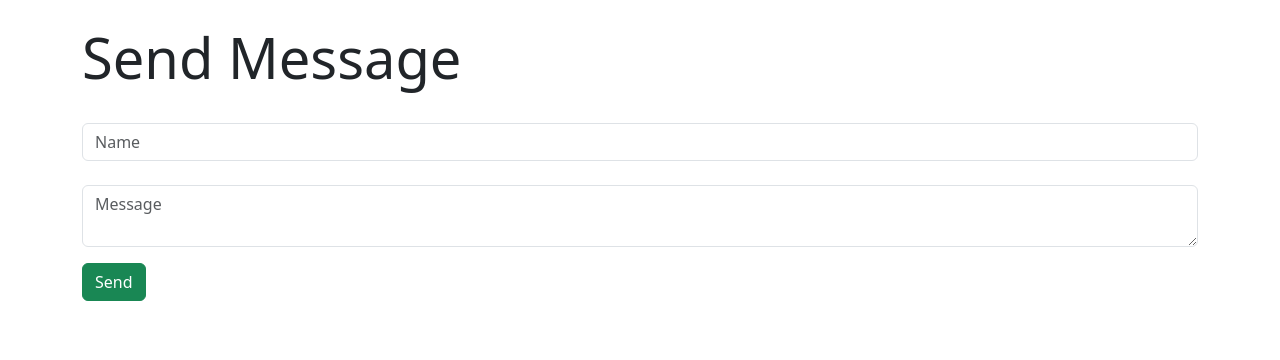
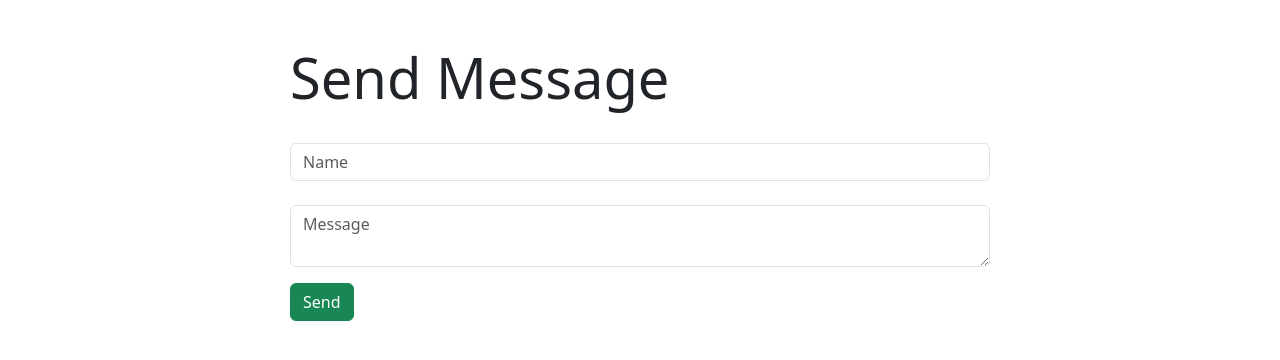
Before and after one commit to istrate-mihai/Chat_App, a website: page index.html in a window 1280 px wide. Drawn offline with nearby package versions, Linux system fonts and the light colour scheme; no server answers.

Commit message:
Added style for main container

```diff
--- a/index.html
+++ b/index.html
@@ -9,11 +9,14 @@
     <script src="https://cdn.jsdelivr.net/npm/bootstrap@5.3.3/dist/js/bootstrap.min.js" integrity="sha384-0pUGZvbkm6XF6gxjEnlmuGrJXVbNuzT9qBBavbLwCsOGabYfZo0T0to5eqruptLy" crossorigin="anonymous"></script>
     <script src="https://code.jquery.com/jquery-3.7.1.js" integrity="sha256-eKhayi8LEQwp4NKxN+CfCh+3qOVUtJn3QNZ0TciWLP4=" crossorigin="anonymous"></script>
     <script src="socket.io/socket.io.js"></script>
+    <link rel="stylesheet" href="./styles.css" />
   </head>
 
   <body>
     <div class="container">
       <br />
+
+      <div id="app">
         <div class="jumbotron">
           <h1 class="display-4">Send Message</h1>
           <br />
@@ -24,6 +27,7 @@
         </div>
 
         <div id="messages"></div>
+      </div>
     </div>
 
     <script>
--- /dev/null
+++ b/styles.css
@@ -0,0 +1,4 @@
+#app {
+  max-width: 700px;
+  margin: 20px auto;
+}
```
Lines whose indentation alone changed are shown as unchanged.
